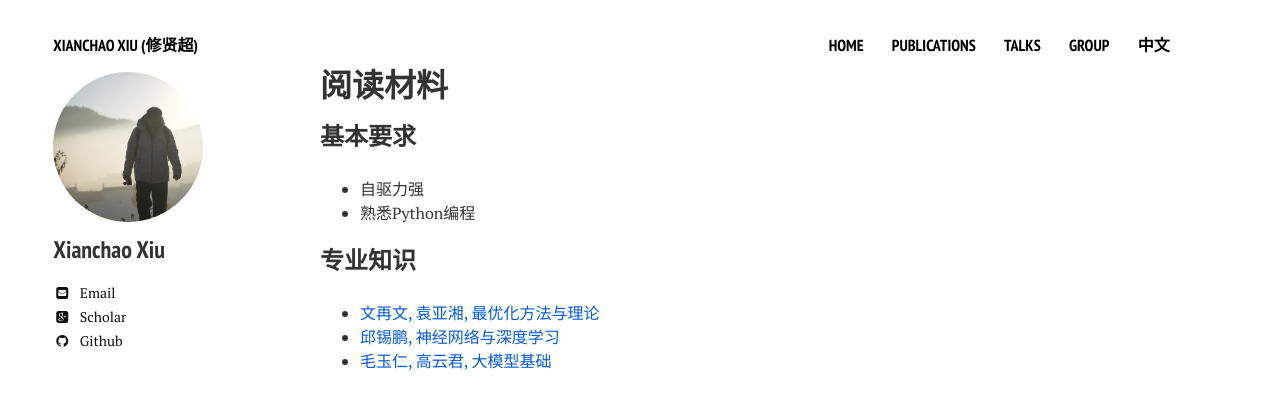
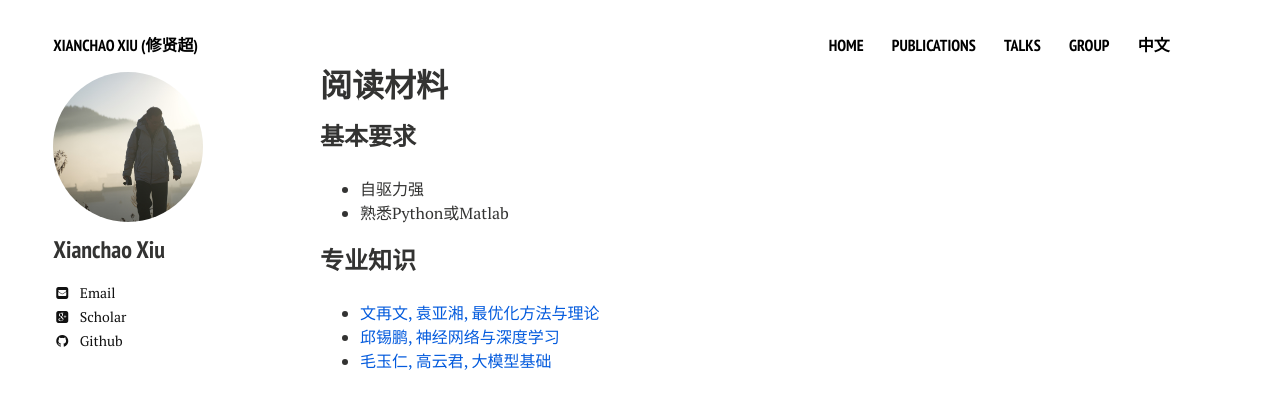
Before and after one commit to xianchaoxiu/xianchaoxiu.github.io, a Jekyll site: the page built from chinese/reading/index.md, in a window 1280 px wide. Shown: the top 393 px of the page. Built offline with Jekyll 4.4.1, drawn with Linux system fonts in a browser that asks for light colours; nearby versions of some CDN libraries.

Commit message:
Update index.md

```diff
--- a/chinese/reading/index.md
+++ b/chinese/reading/index.md
@@ -9,7 +9,7 @@ share: false
 
 ### 基本要求
 * 自驱力强 <br>
-* 熟悉Python编程  <br>
+* 熟悉Python或Matlab  <br>
 
 
 
```
